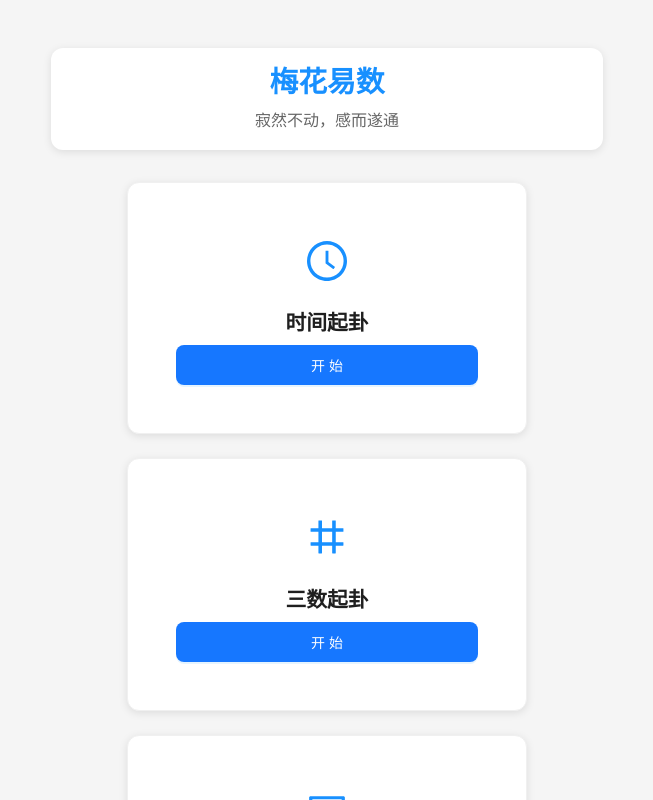
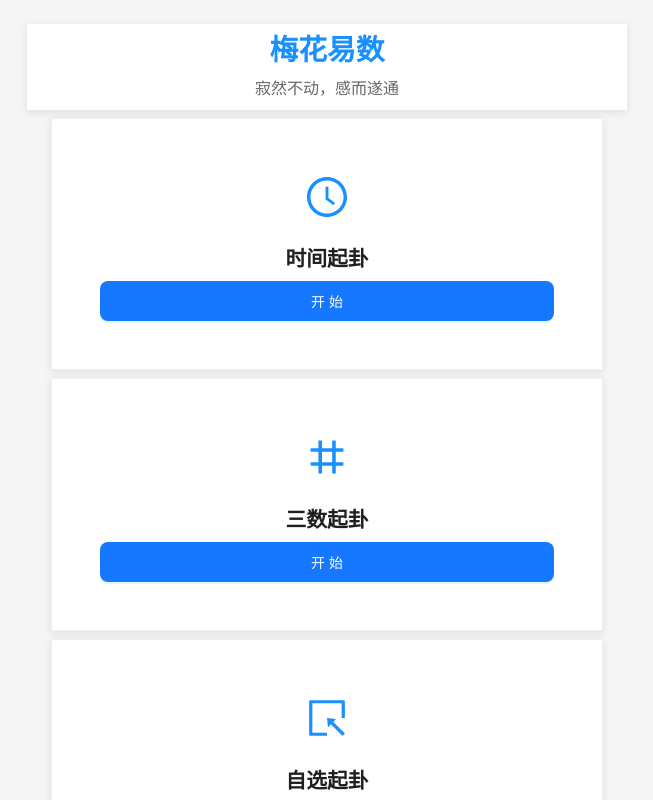
Before and after one commit to i8833/yi-mh-app, a React (Vite) app: page / in a window 1280 px wide. Shown: the top 800 px of the page, without its empty margins (313-966 px from the left). Built offline with nearby package versions, Linux system fonts and the light colour scheme.

Commit message:
Add files via upload

```diff
--- a/src/pages/Home/index.tsx
+++ b/src/pages/Home/index.tsx
@@ -15,18 +15,18 @@ const Home: React.FC = () => {
       display: 'flex',
       flexDirection: 'column',
       alignItems: 'center',
-      padding: '1.5rem',
+      padding: '0',
       backgroundColor: '#f5f5f5'
     }}>
       <div className={styles.header} style={{
         textAlign: 'center',
-        marginBottom: '2rem',
-        padding: '1rem',
+        marginBottom: '0.5rem',
+        padding: '0.5rem',
         backgroundColor: '#fff',
-        borderRadius: '12px',
+        borderRadius: '0',
         boxShadow: '0 2px 8px rgba(0,0,0,0.1)',
         width: '100%',
-        maxWidth: '600px'
+        maxWidth: '100%'
       }}>
         <Title level={2} style={{
           fontSize: '1.8rem',
@@ -48,16 +48,18 @@ const Home: React.FC = () => {
         display: 'flex',
         justifyContent: 'center',
         flexWrap: 'wrap',
-        gap: '1.5rem',
-        marginBottom: '2rem',
+        gap: '0.5rem',
+        marginBottom: '0.5rem',
         width: '100%',
-        maxWidth: '1200px'
+        maxWidth: '100%',
+        padding: '0 0.5rem'
       }}>
         <Card className={styles.methodCard} style={{
-          borderRadius: '12px',
+          borderRadius: '0',
           boxShadow: '0 2px 8px rgba(0,0,0,0.1)',
           transition: 'transform 0.2s',
-          width: '280px',
+          width: '100%',
+          maxWidth: '100%',
           ':hover': {
             transform: 'translateY(-4px)'
           }
@@ -95,10 +97,11 @@ const Home: React.FC = () => {
         </Card>
 
         <Card className={styles.methodCard} style={{
-          borderRadius: '12px',
+          borderRadius: '0',
           boxShadow: '0 2px 8px rgba(0,0,0,0.1)',
           transition: 'transform 0.2s',
-          width: '280px',
+          width: '100%',
+          maxWidth: '100%',
           ':hover': {
             transform: 'translateY(-4px)'
           }
@@ -136,10 +139,11 @@ const Home: React.FC = () => {
         </Card>
 
         <Card className={styles.methodCard} style={{
-          borderRadius: '12px',
+          borderRadius: '0',
           boxShadow: '0 2px 8px rgba(0,0,0,0.1)',
           transition: 'transform 0.2s',
-          width: '280px',
+          width: '100%',
+          maxWidth: '100%',
           ':hover': {
             transform: 'translateY(-4px)'
           }
```
